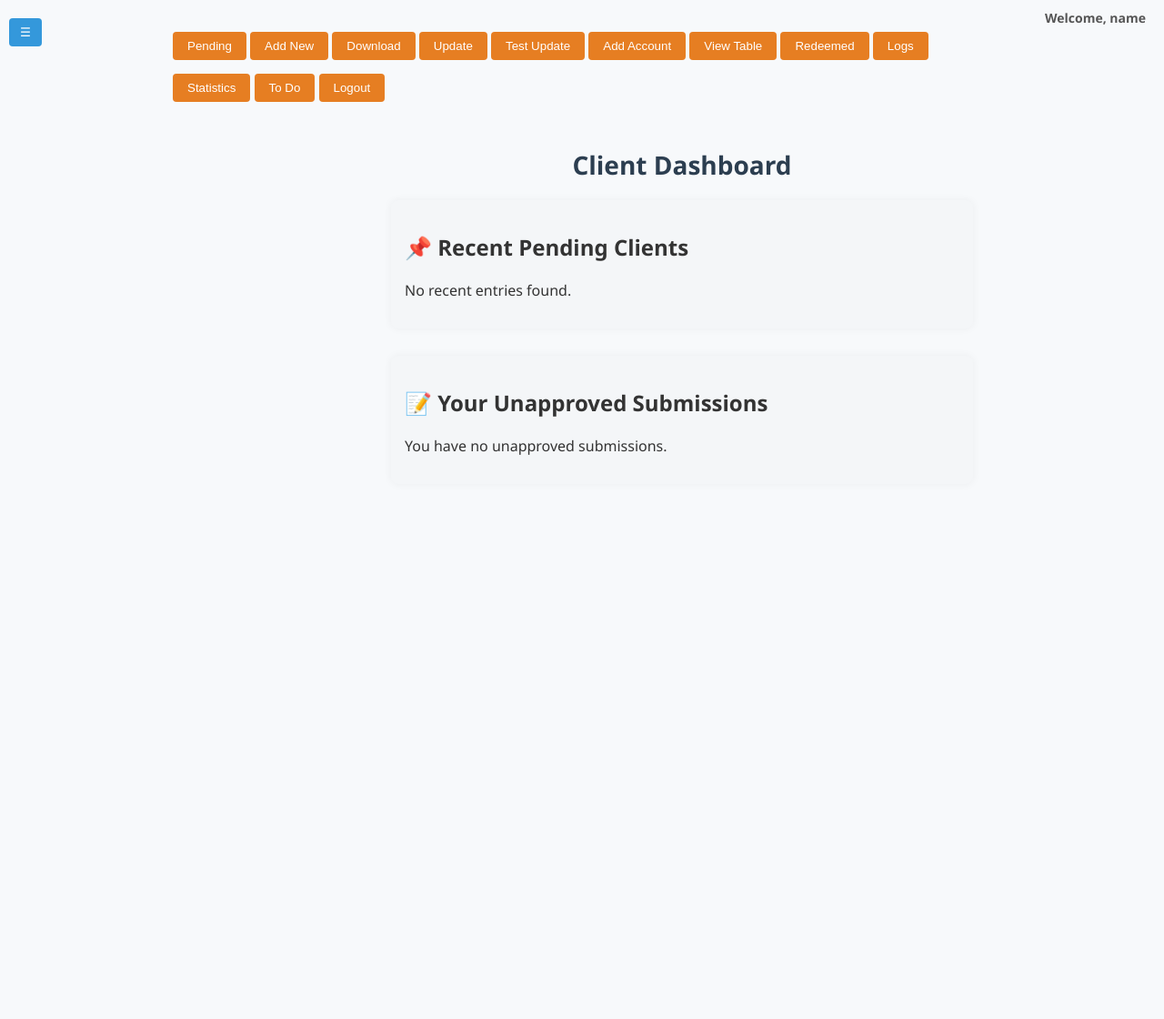
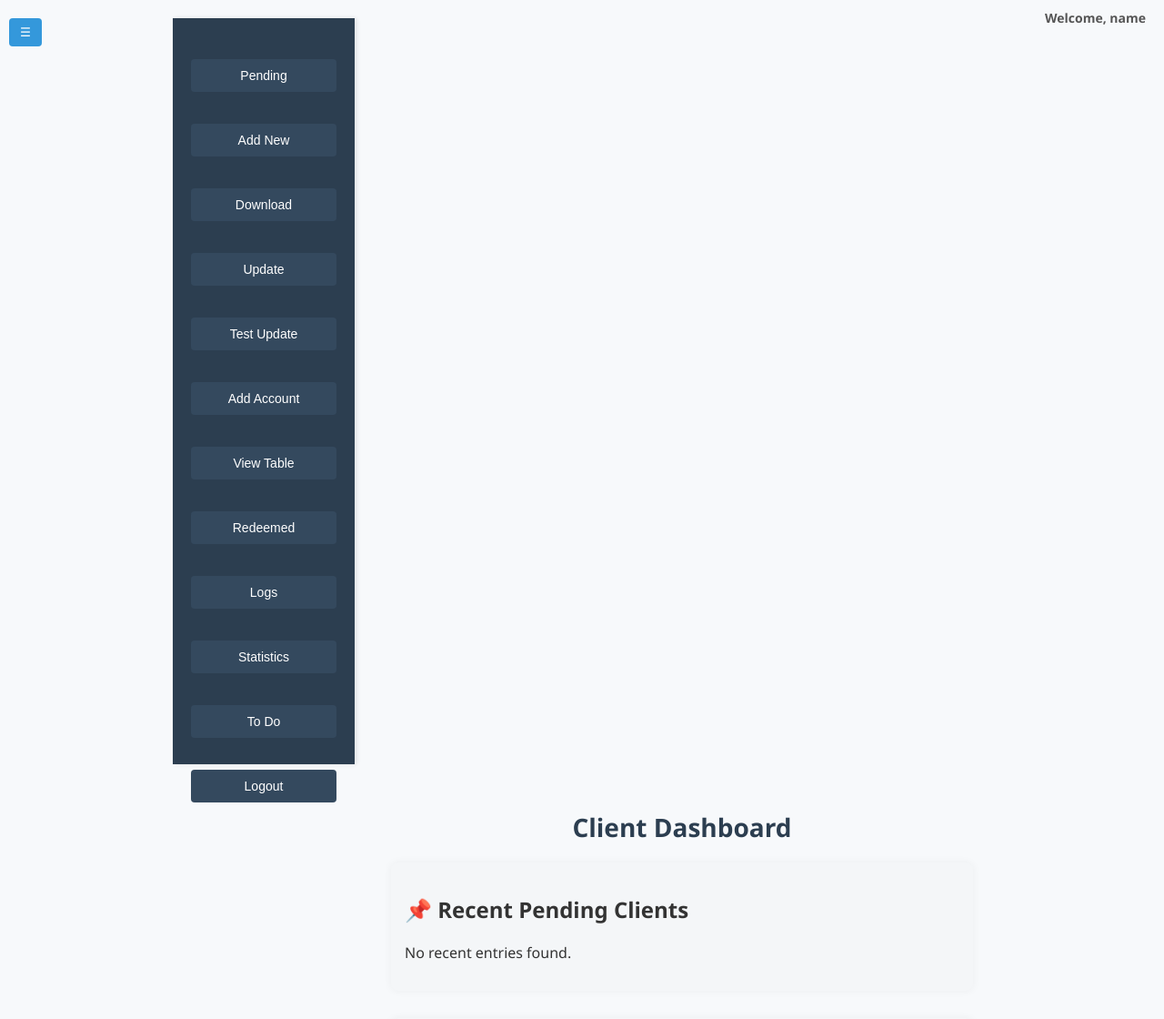
Before and after one commit to Remusseah/Client_interface, a Flask app: page / in a window 1280 px wide. Shown: the top 1120 px of the page at 91% size. Before the commit the page ends 500 px from the top, so only its background shows below. Run offline with Flask 3, Linux system fonts and the light colour scheme; the visitor is signed in with stand-in values (Sample User, id 1); data that the repository does not hold is empty; some libraries are stand-ins or nearby versions.

Commit message:
thingyss

```diff
--- a/static/style.css
+++ b/static/style.css
@@ -352,7 +352,38 @@
     margin-bottom: 5px;
     font-size: 15px;
 }
+/* Sidebar container */
+.sidebar {
+    width: 200px;
+    height: 100vh;
+    background-color: #2c3e50;
+    padding-top: 20px;
+    box-shadow: 2px 0 5px rgba(0,0,0,0.1);
+}
 
+/* Sidebar buttons */
+.sidebar a {
+    display: block;
+    text-align: left;
+    padding: 10px 20px;
+    text-decoration: none;
+}
+
+.sidebar button {
+    width: 100%;
+    padding: 10px;
+    background-color: #34495e;
+    color: white;
+    border: none;
+    cursor: pointer;
+    border-radius: 4px;
+    font-size: 14px;
+    transition: background-color 0.2s ease;
+}
+
+.sidebar button:hover {
+    background-color: #1abc9c;
+}
 
 /* Main content beside the sidebar */
 .main-content {
```
